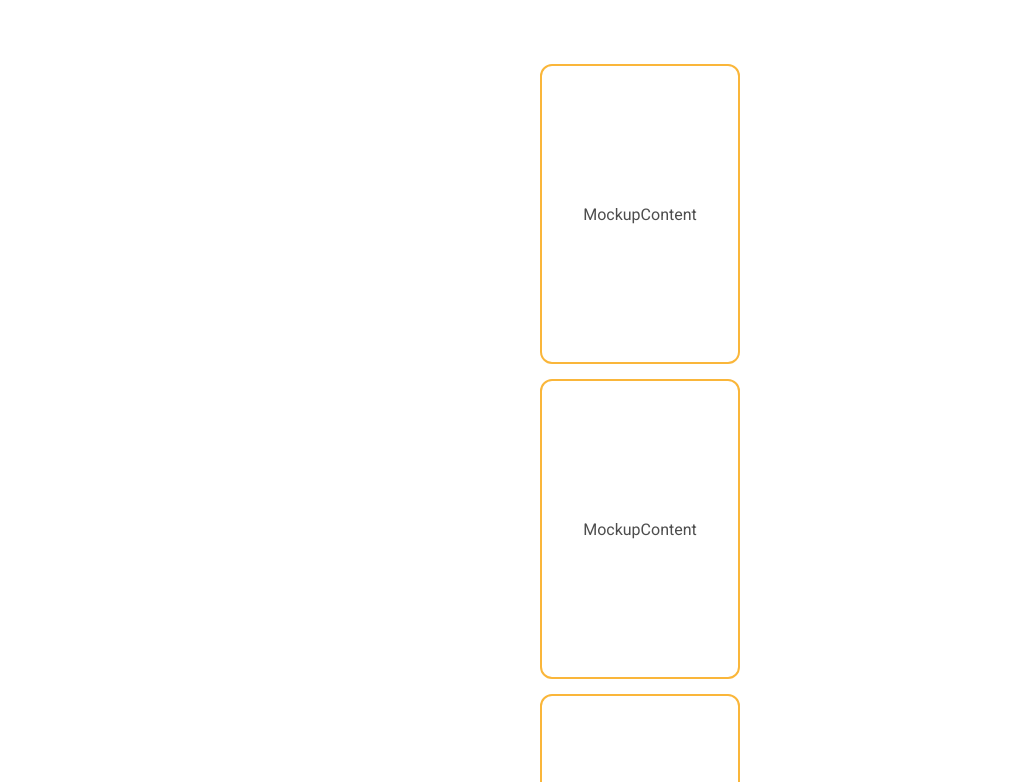
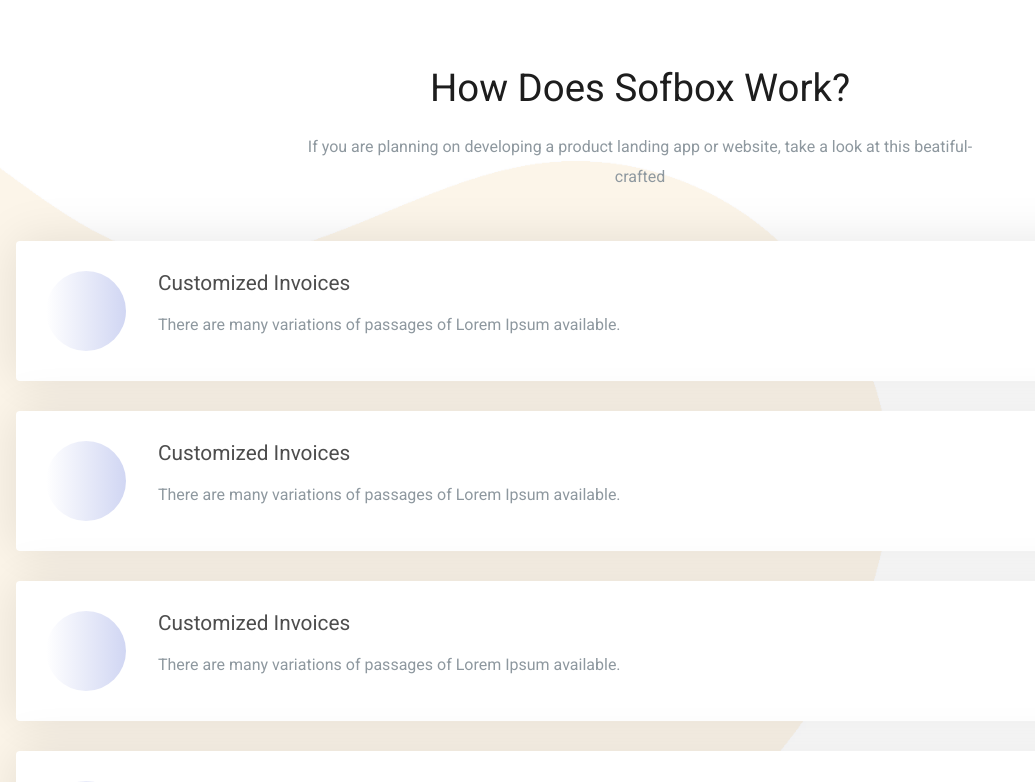
Before and after one commit to MarcinGazda/PPMLight.WWW, a React (Vite) app: page / in a window 1280 px wide. Shown: the part 660-1442 px from the top of the page, without its empty margins (0-1035 px from the left). Built offline with nearby package versions, Linux system fonts and the light colour scheme.

Commit message:
feat: add MainFunctionality and Card

```diff
--- a/src/App.tsx
+++ b/src/App.tsx
@@ -1,6 +1,7 @@
 import "./App.scss";
 import Header from "./views/Header";
 import Hero from "./views/Hero";
+import MainFunctionality from "./views/MainFunctionality";
 import MockupContent from "./views/MockupContent";
 
 function App() {
@@ -8,6 +9,7 @@
     <>
       <Header />
       <Hero />
+      <MainFunctionality />
       <MockupContent />
     </>
   );
--- /dev/null
+++ b/src/components/Card/index.tsx
@@ -0,0 +1,21 @@
+import styles from "./styles.module.scss";
+
+type props = {
+  svg: React.ReactNode;
+  title: string;
+  description: string;
+};
+
+const Card = (props: props) => {
+  return (
+    <div className={styles.card}>
+      <div className={styles.circle}>{props.svg}</div>
+      <div className={styles.text}>
+        <h3 className={styles.title}>{props.title}</h3>
+        <p className={styles.description}>{props.description}</p>
+      </div>
+    </div>
+  );
+};
+
+export default Card;
--- /dev/null
+++ b/src/components/Card/styles.module.scss
@@ -0,0 +1,41 @@
+@use "../../assets/variables.scss" as *;
+
+.card {
+  padding: 1.875rem;
+  border-radius: 0.25rem;
+  box-shadow: 0 0 3.125rem 0 rgba(0, 0, 0, 0.1);
+  position: relative;
+  margin-bottom: 1.875rem;
+  margin-inline: 1rem;
+  background: $light;
+
+  @include breakpoint(xs) {
+    display: flex;
+  }
+
+  .circle {
+    min-width: 5rem;
+    width: 5rem;
+    height: 5rem;
+    border-radius: 50%;
+    background-image: linear-gradient(90deg, #fff, #1733c3);
+    opacity: 0.2;
+
+    @include breakpoint(xs) {
+      margin-right: 2rem;
+    }
+  }
+  .text {
+    .title {
+      font-size: 1.3rem;
+      font-weight: 400;
+
+      @include breakpoint(xs) {
+        margin-top: 0;
+      }
+    }
+    .description {
+      color: $text-gray;
+    }
+  }
+}
--- /dev/null
+++ b/src/views/MainFunctionality/index.tsx
@@ -0,0 +1,42 @@
+import styles from "./styles.module.scss";
+import backgroundImg from "./../../assets/background/background-1.png";
+import Card from "../../components/Card";
+
+//import { ReactComponent as Favicon } from "../../assets/logoPPMLight.svg";
+
+const MainFunctionality = () => {
+  return (
+    <section className={styles.container}>
+      <img className={styles.background} src={backgroundImg} alt="" />
+      <h2 className={styles.title}>How Does Sofbox Work?</h2>
+      <p className={styles.description}>
+        If you are planning on developing a product landing app or website, take
+        a look at this beatiful-crafted
+      </p>
+      <div className={styles.wrapper}>
+        <Card
+          svg={<></>}
+          title="Customized Invoices"
+          description="There are many variations of passages of Lorem Ipsum available."
+        />
+        <Card
+          svg={<></>}
+          title="Customized Invoices"
+          description="There are many variations of passages of Lorem Ipsum available."
+        />
+        <Card
+          svg={<></>}
+          title="Customized Invoices"
+          description="There are many variations of passages of Lorem Ipsum available."
+        />
+        <Card
+          svg={<></>}
+          title="Customized Invoices"
+          description="There are many variations of passages of Lorem Ipsum available."
+        />
+      </div>
+    </section>
+  );
+};
+
+export default MainFunctionality;
--- /dev/null
+++ b/src/views/MainFunctionality/styles.module.scss
@@ -0,0 +1,51 @@
+@use "../../assets/variables.scss" as *;
+
+.container {
+  position: relative;
+
+  .background {
+    position: absolute;
+    opacity: 0.5;
+    max-width: 100%;
+    top: 0;
+    left: -30%;
+    rotate: 180deg;
+    z-index: -1;
+  }
+
+  .title {
+    width: fit-content;
+    margin-inline: auto;
+    font-size: 1.5rem;
+    text-align: center;
+    font-weight: 400;
+    padding-inline: 2rem;
+    max-width: 46.875rem;
+    color: $dark;
+
+    @include breakpoint(md) {
+      font-size: 2.4rem;
+      line-height: 1.5rem;
+    }
+  }
+
+  .description {
+    width: fit-content;
+    max-width: 46.875rem;
+    margin-inline: auto;
+    font-size: 1rem;
+    text-align: center;
+    font-weight: 400;
+    color: $text-gray;
+    line-height: 1.9rem;
+    padding-inline: 1.3rem;
+    margin-bottom: 3rem;
+  }
+
+  .wrapper {
+    @include breakpoint(62rem) {
+      display: grid;
+      grid-template-columns: 555px 555px;
+    }
+  }
+}
```
